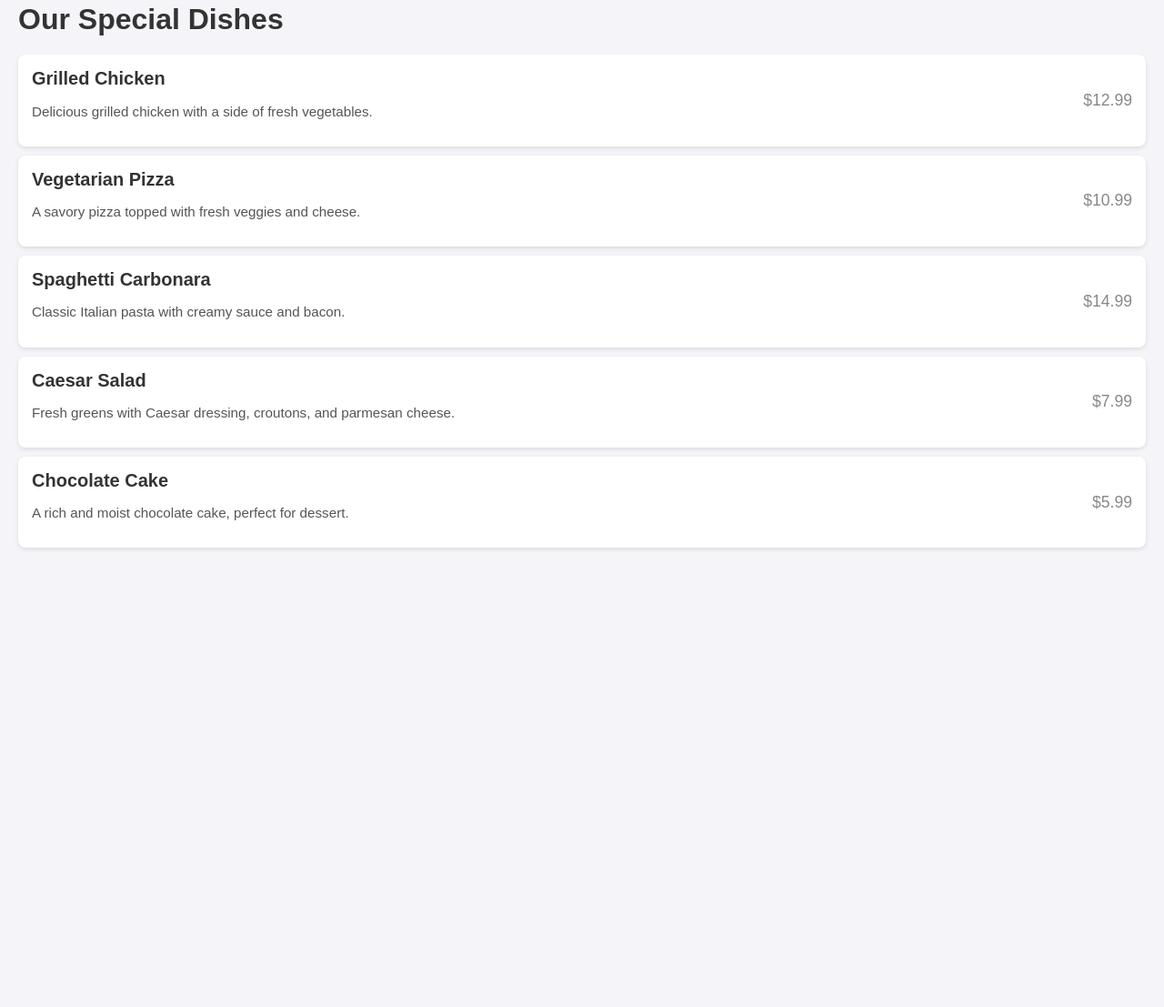
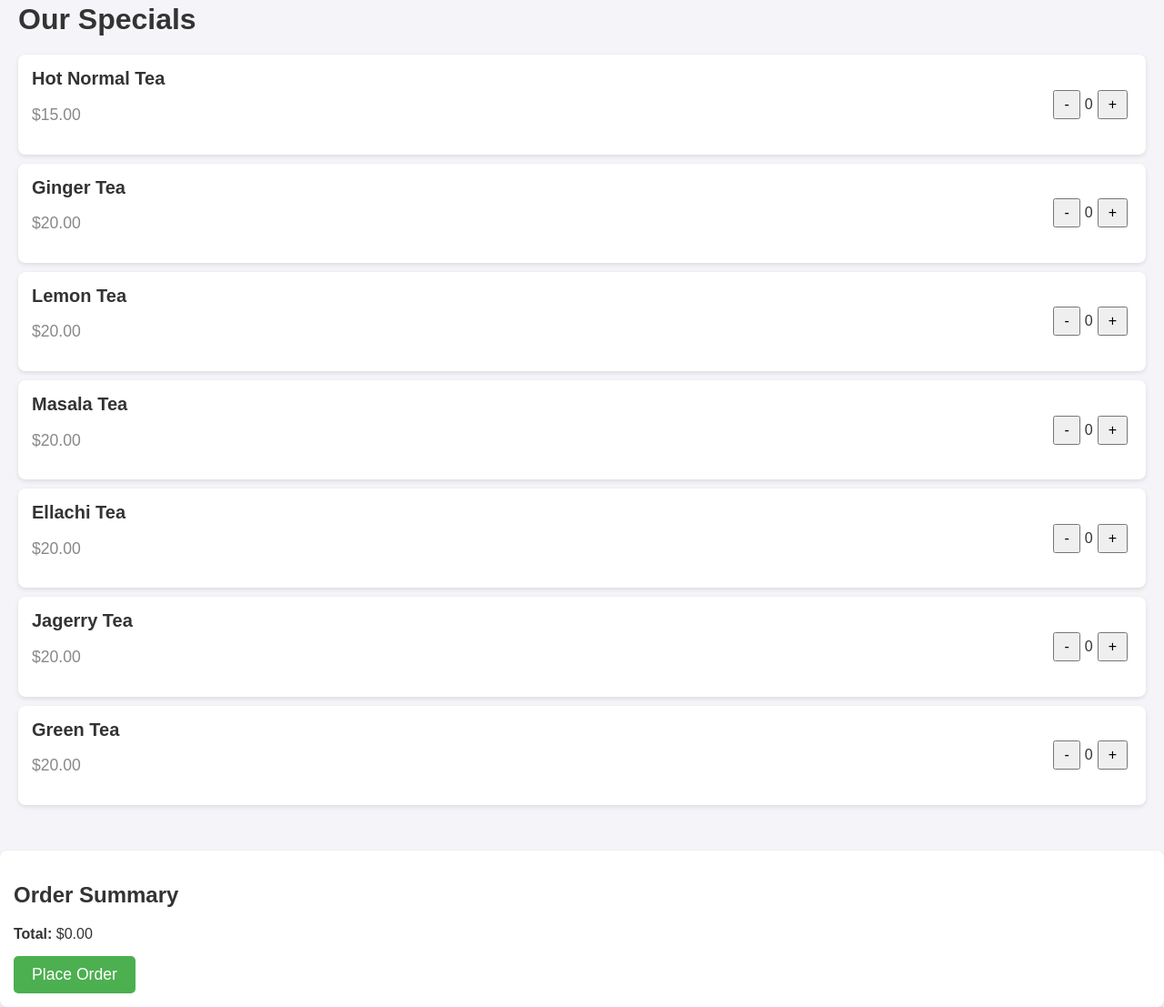
Before and after one commit to divya18k/packetprep-designingtribute, a plain HTML site: page menu.html in a window 1280 px wide. Shown: the part 153-1260 px from the top of the page at 91% size. Before the commit the page ends 800 px from the top, so only its background shows below. Drawn offline with Linux system fonts and the light colour scheme.

Commit message:
Update menu.html

```diff
--- a/menu.html
+++ b/menu.html
@@ -3,7 +3,7 @@
 <head>
     <meta charset="UTF-8">
     <meta name="viewport" content="width=device-width, initial-scale=1.0">
-    <title>Restaurant Menu</title>
+    <title>The Cup of Life</title>
     <style>
         /* General Styles */
         body {
@@ -47,9 +47,48 @@
             font-size: 1.1rem;
             color: #888;
         }
-        .description {
-            color: #555;
-            font-size: 0.95rem;
+
+        /* Quantity Controls */
+        .quantity-controls {
+            display: flex;
+            align-items: center;
+        }
+        .quantity-controls button {
+            padding: 5px 10px;
+            font-size: 1rem;
+            margin: 0 5px;
+            cursor: pointer;
+        }
+
+        /* Order Summary */
+        .order-summary {
+            background-color: #fff;
+            margin-top: 20px;
+            padding: 15px;
+            border-radius: 8px;
+            box-shadow: 0 2px 5px rgba(0, 0, 0, 0.1);
+        }
+        .order-summary h2 {
+            font-size: 1.5rem;
+        }
+        .order-item {
+            display: flex;
+            justify-content: space-between;
+            padding: 5px 0;
+        }
+
+        /* Place Order Button */
+        .place-order {
+            display: inline-block;
+            padding: 10px 20px;
+            background-color: #4CAF50;
+            color: white;
+            font-size: 1.1rem;
+            border-radius: 5px;
+            text-align: center;
+            cursor: pointer;
+            margin-top: 15px;
+            text-decoration: none;
         }
 
         /* Responsive Design */
@@ -64,9 +103,6 @@
                 flex-direction: column;
                 align-items: flex-start;
             }
-            .price {
-                margin-top: 10px;
-            }
         }
     </style>
 </head>
@@ -76,47 +112,99 @@
     </header>
 
     <div class="menu">
-        <h2>Our Special Dishes</h2>
+        <h2>Our Specials</h2>
+        <!-- Dynamic menu items will be inserted here -->
+        <div id="menu-items"></div>
+    </div>
 
-        <div class="item" aria-labelledby="grilled-chicken">
-            <div>
-                <h3 id="grilled-chicken">Grilled Chicken</h3>
-                <p class="description">Delicious grilled chicken with a side of fresh vegetables.</p>
-            </div>
-            <p class="price">$12.99</p>
-        </div>
+    <div class="order-summary" id="order-summary">
+        <h2>Order Summary</h2>
+        <div id="order-items"></div>
+        <div><strong>Total:</strong> $<span id="total-amount">0.00</span></div>
+        <a class="place-order" href="payment.html">Place Order</a>
+    </div>
 
-        <div class="item" aria-labelledby="vegetarian-pizza">
-            <div>
-                <h3 id="vegetarian-pizza">Vegetarian Pizza</h3>
-                <p class="description">A savory pizza topped with fresh veggies and cheese.</p>
-            </div>
-            <p class="price">$10.99</p>
-        </div>
+    <script>
+        // Menu data - just add more items here as needed
+        const menuItems = [
+            { id: 'item1', name: 'Hot Normal Tea', price: 15.00 },
+            { id: 'item2', name: 'Ginger Tea', price: 20.00 },
+            { id: 'item3', name: 'Lemon Tea', price: 20.00 },
+            { id: 'item4', name: 'Masala Tea', price: 20.00 },
+            { id: 'item5', name: 'Ellachi Tea', price: 20.00 },
+            { id: 'item6', name: 'Jagerry Tea', price: 20.00 },
+            { id: 'item7', name: 'Green Tea', price: 20.00 }
+        ];
 
-        <div class="item" aria-labelledby="spaghetti-carbonara">
-            <div>
-                <h3 id="spaghetti-carbonara">Spaghetti Carbonara</h3>
-                <p class="description">Classic Italian pasta with creamy sauce and bacon.</p>
-            </div>
-            <p class="price">$14.99</p>
-        </div>
+        // Initialize quantities
+        const quantities = {};
 
-        <div class="item" aria-labelledby="caesar-salad">
-            <div>
-                <h3 id="caesar-salad">Caesar Salad</h3>
-                <p class="description">Fresh greens with Caesar dressing, croutons, and parmesan cheese.</p>
-            </div>
-            <p class="price">$7.99</p>
-        </div>
+        // Dynamically create the menu items
+        const menuContainer = document.getElementById('menu-items');
+        menuItems.forEach(item => {
+            // Initialize the quantity for each item
+            quantities[item.id] = 0;
 
-        <div class="item" aria-labelledby="chocolate-cake">
-            <div>
-                <h3 id="chocolate-cake">Chocolate Cake</h3>
-                <p class="description">A rich and moist chocolate cake, perfect for dessert.</p>
-            </div>
-            <p class="price">$5.99</p>
-        </div>
-    </div>
+            // Create the menu item element dynamically
+            const itemElement = document.createElement('div');
+            itemElement.classList.add('item');
+            itemElement.id = item.id;
+
+            itemElement.innerHTML = `
+                <div>
+                    <h3>${item.name}</h3>
+                    <p class="price">$${item.price.toFixed(2)}</p>
+                </div>
+                <div class="quantity-controls">
+                    <button onclick="decrement('${item.id}')">-</button>
+                    <span id="quantity-${item.id}">0</span>
+                    <button onclick="increment('${item.id}')">+</button>
+                </div>
+            `;
+
+            // Append the item element to the menu container
+            menuContainer.appendChild(itemElement);
+        });
+
+        // Increment item quantity
+        function increment(itemId) {
+            quantities[itemId]++;
+            updateQuantity(itemId);
+            updateOrderSummary();
+        }
+
+        // Decrement item quantity
+        function decrement(itemId) {
+            if (quantities[itemId] > 0) {
+                quantities[itemId]--;
+                updateQuantity(itemId);
+                updateOrderSummary();
+            }
+        }
+
+        // Update the displayed quantity
+        function updateQuantity(itemId) {
+            document.getElementById(`quantity-${itemId}`).textContent = quantities[itemId];
+        }
+
+        // Update the order summary
+        function updateOrderSummary() {
+            let orderItems = '';
+            let totalAmount = 0;
+
+            // Loop through all menu items and calculate total for those selected
+            menuItems.forEach(item => {
+                if (quantities[item.id] > 0) {
+                    const itemTotal = item.price * quantities[item.id];
+                    orderItems += `<div class="order-item">${item.name} x ${quantities[item.id]} - $${itemTotal.toFixed(2)}</div>`;
+                    totalAmount += itemTotal;
+                }
+            });
+
+            // Update the order summary with the items and total
+            document.getElementById('order-items').innerHTML = orderItems;
+            document.getElementById('total-amount').textContent = totalAmount.toFixed(2);
+        }
+    </script>
 </body>
 </html>
```
